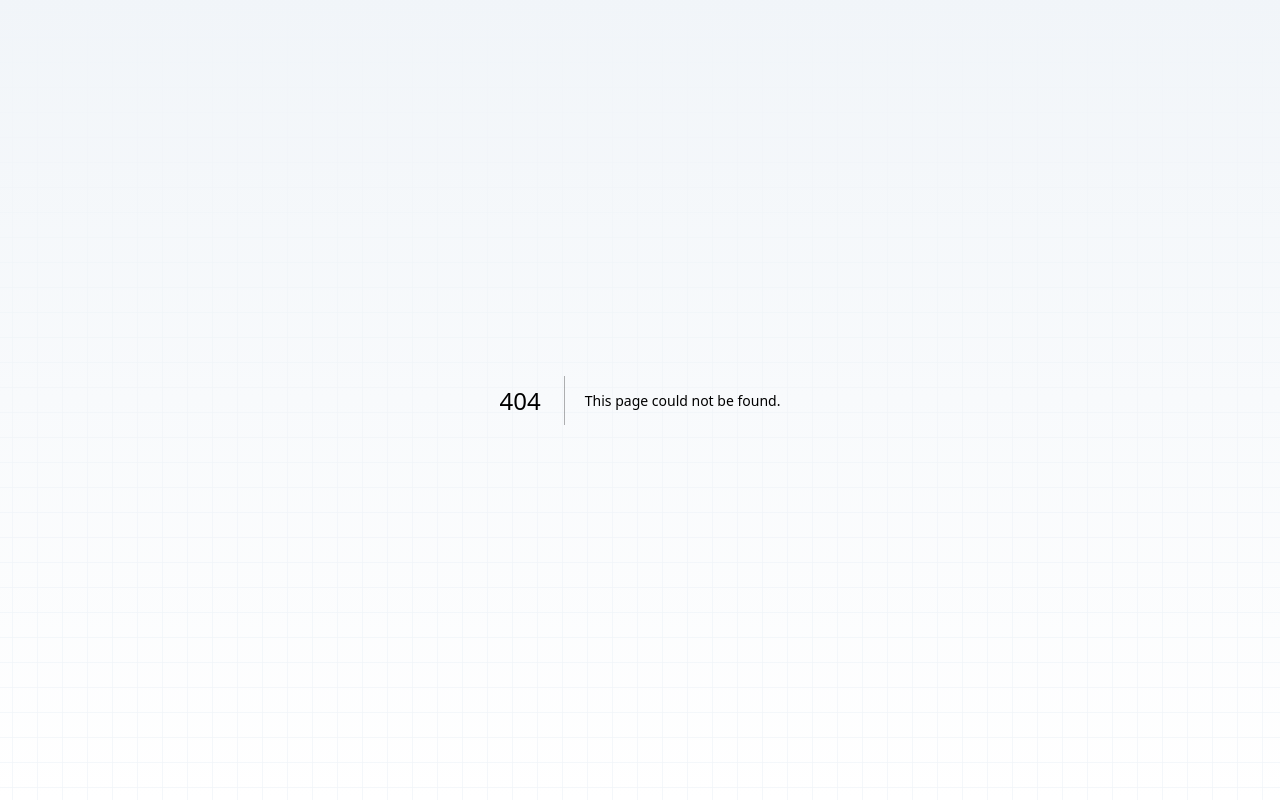
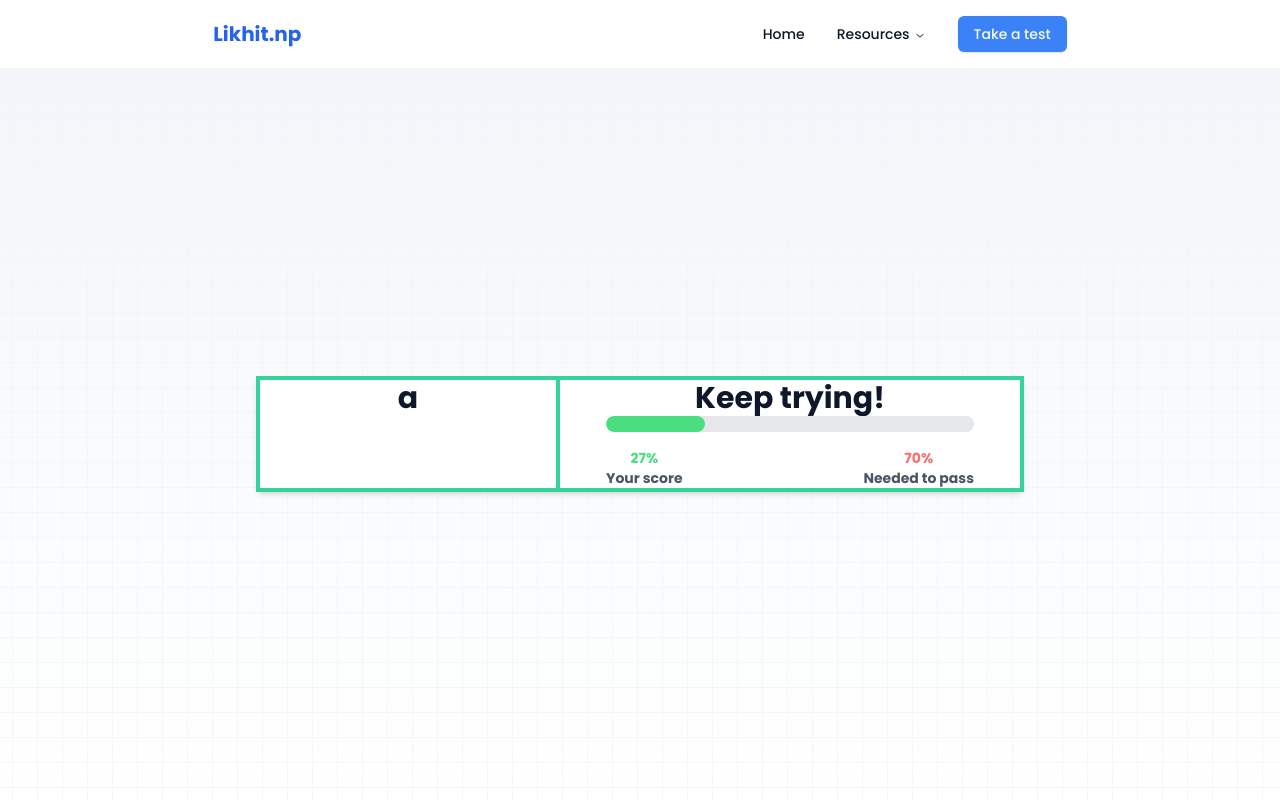
Before and after one commit to revengemiroz/likhit, a Next.js app: page /result in a window 1280 px wide. Before the commit this address had no page. Built offline with nearby package versions, Linux system fonts and the light colour scheme.

Commit message:
fix things

```diff
--- /dev/null
+++ b/app/result/page.tsx
@@ -0,0 +1,36 @@
+"use client";
+import React from "react";
+
+import Nav from "@/components/home/Nav";
+import useQuestionStore from "../store";
+
+import ProgressBar from "./progressbar";
+
+function page() {
+  const correctCount = useQuestionStore((state) => state.count.correct);
+  const incorrectCount = useQuestionStore((state) => state.count.incorrect);
+  const totalCount = correctCount + incorrectCount;
+
+  const percentage = Math.round((correctCount / totalCount) * 100);
+  const message = percentage >= 70 ? "Congratulations!" : "Keep trying!";
+
+  return (
+    <div className="min-h-screen flex flex-col">
+      <Nav />
+
+      <div className="flex-1 flex items-center justify-center ">
+        <div className="text-3xl bg-white rounded-md shadow-md font-bold w-3/5 text-center m-auto">
+          <div className="grid grid-cols-[300px_1fr] border-green">
+            <div className="border-green">a</div>
+            <div className="border-green">
+              <p>{message}</p>
+              <ProgressBar score={27} needed={70} />
+            </div>
+          </div>
+        </div>
+      </div>
+    </div>
+  );
+}
+
+export default page;
--- /dev/null
+++ b/app/result/progressbar.tsx
@@ -0,0 +1,35 @@
+import React from "react";
+
+const ProgressBar = ({ score, needed }: { score: number; needed: number }) => {
+  return (
+    <div className="w-full flex flex-col items-center">
+      {/* Progress bar container */}
+      <div className="w-4/5 h-4 bg-gray-200 rounded-full overflow-hidden mb-4 relative">
+        {/* Filled portion of the progress bar */}
+        <div
+          className="h-full bg-green-400 rounded-full"
+          style={{ width: `${score}%` }}
+        ></div>
+      </div>
+
+      {/* Labels */}
+      <div className="flex justify-between w-4/5 text-sm">
+        {/* Your score */}
+        <div className="text-center">
+          <span className="text-green-400 font-bold">{score}%</span>
+          <br />
+          <span className="text-gray-600">Your score</span>
+        </div>
+
+        {/* Needed to pass */}
+        <div className="text-center">
+          <span className="text-red-400 font-bold">{needed}%</span>
+          <br />
+          <span className="text-gray-600">Needed to pass</span>
+        </div>
+      </div>
+    </div>
+  );
+};
+
+export default ProgressBar;
--- a/components/home/ListComponent.tsx
+++ b/components/home/ListComponent.tsx
@@ -81,18 +81,18 @@ const RadioButton: React.FC<RadioButtonProps> = ({
 
   return (
     <div
-      className={`grid grid-cols-[25px_auto] gap-4 items-center  ${getVariantStyles(
+      className={`grid grid-cols-[25px_auto] gap-4 items-center p-3 ${getVariantStyles(
         variant
       )}`}
       onClick={handleClick}
     >
-      <span className="flex items-center m-auto justify-center">
+      <span className="flex  items-center m-auto justify-center">
         {renderIcon(variant)}
       </span>
       <span
         className={`${
           language === "english" ? "font-normal" : "font-medium"
-        }   text-[13px] sm:text-sm text-black col-span-12`}
+        }   text-[13px] sm:text-sm text-black`}
       >
         {label}
       </span>
--- a/components/home/QuestionBank.tsx
+++ b/components/home/QuestionBank.tsx
@@ -7,6 +7,7 @@ import { Dialog, DialogContent, DialogTrigger } from "@/components/ui/dialog";
 import { Language } from "@/types";
 import useQuestionStore from "@/app/store";
 import Image from "next/image";
+import Link from "next/link";
 
 interface QuestionBankProps {
   questionList: any;
@@ -116,6 +117,21 @@ const QuestionBank: React.FC<QuestionBankProps> = ({
               </Button>
             </div>
           )}
+
+        {shuffledQuestions.length - 1 === currentQuestionIndex && (
+          <div className="flex justify-end pb-6 pr-6">
+            <Link href="/result">
+              <Button
+                // onClick={handleNextQuestion}
+                // disabled={currentQuestion?.user_answer == null} // Disable until answered
+                variant="outline"
+                className="transition-all border-blue-500 text-blue-500 hover:text-white hover:bg-blue-500"
+              >
+                Finish quiz
+              </Button>
+            </Link>
+          </div>
+        )}
       </div>
     </div>
   );
```
